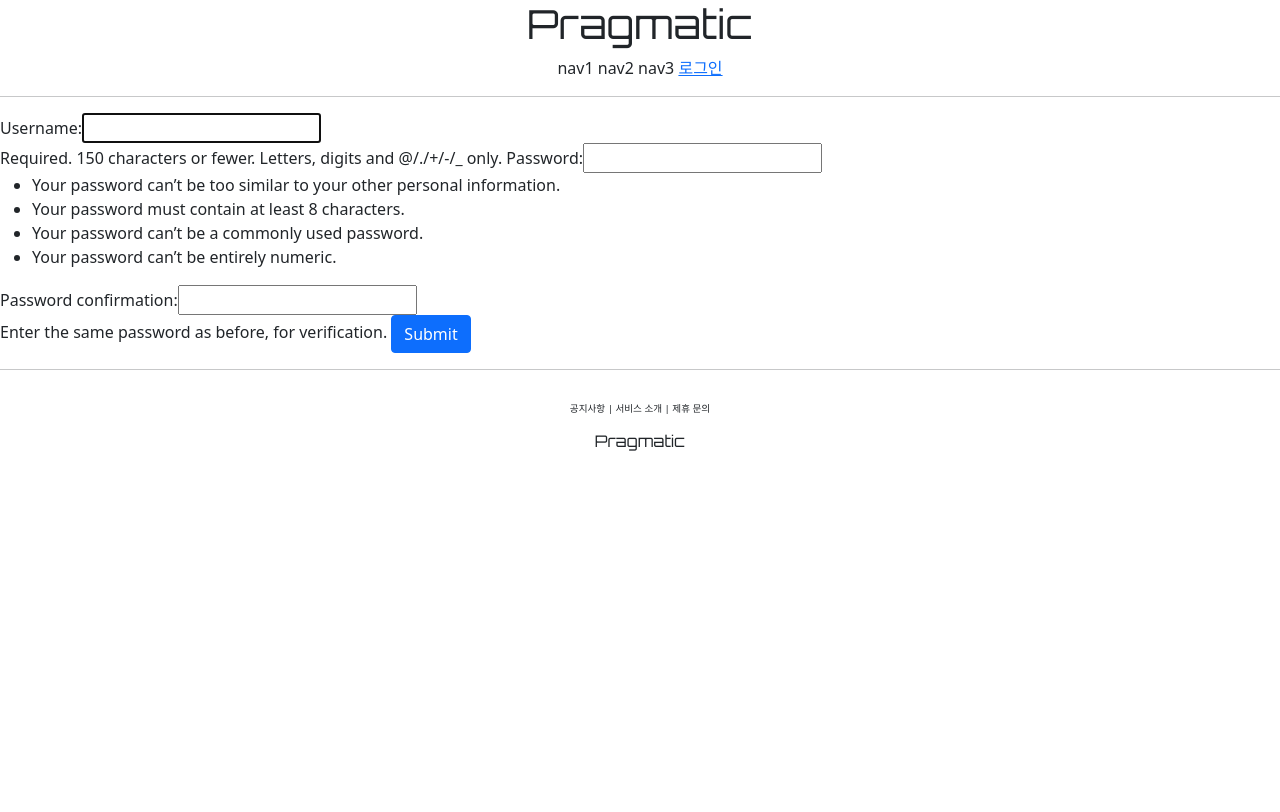
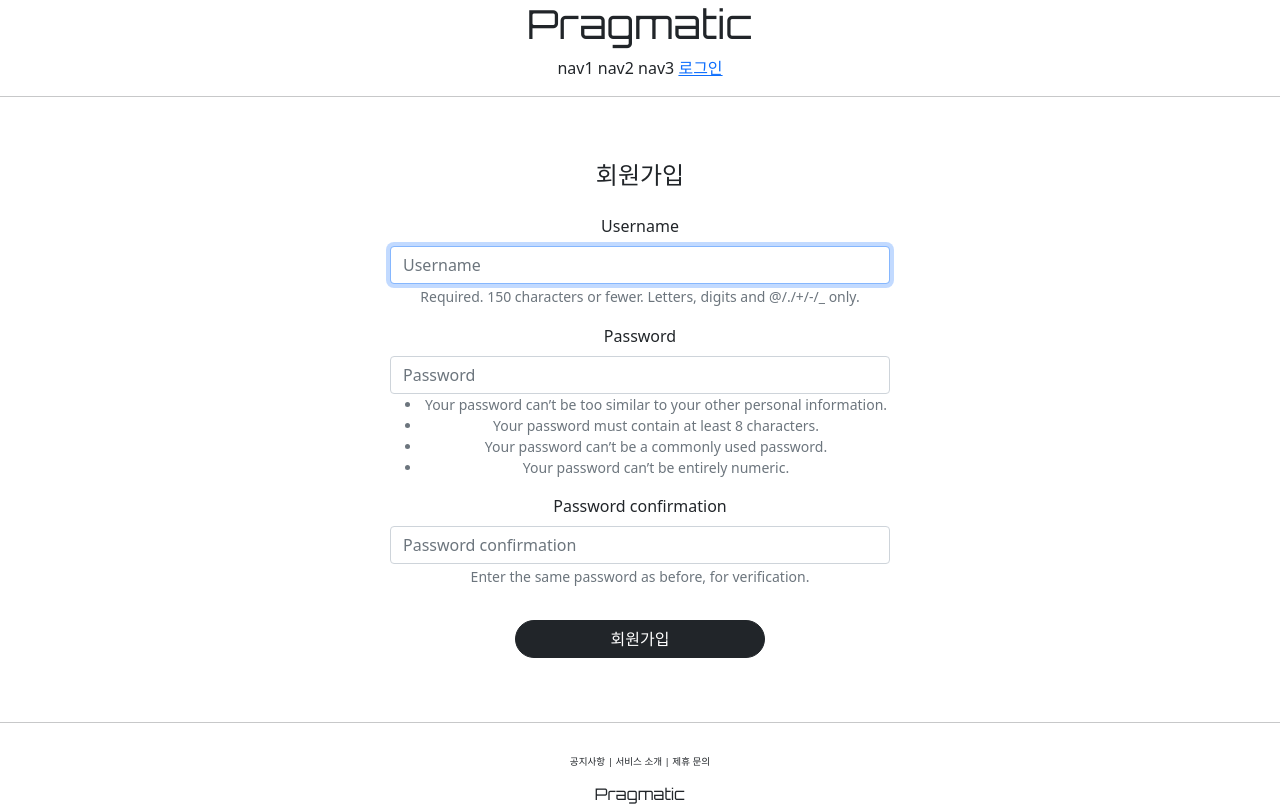
Before and after one commit to Haedong-Jeon/django_study_pragmatic, a Django app: page /account/create/ in a window 1280 px wide. Before the commit the page ends 451 px from the top, so only its background shows below. Run offline with Django 3.2, Linux system fonts and the light colour scheme; parts of the project's set-up code (start-up, migrations or seed data) failed here and were passed over; some libraries are stand-ins or nearby versions.

Commit message:
로그인, 회원가입 화면에 부트스트랩 적용

```diff
--- a/accountapp/templates/accountapp/create.html
+++ b/accountapp/templates/accountapp/create.html
@@ -1,10 +1,16 @@
 {% extends 'base.html' %}
+{% load bootstrap4 %}
 {% block content %}
-    <div>
+    <div style="text-align:center; max-width: 500px; margin: 4rem auto;">
+        <div class='mb-4'>
+            <h4>
+            회원가입
+            </h4>
+        </div>
         <form action='{% url 'accountapp:create' %}' method='post'>
             {% csrf_token %}
-            {{ form }}
-            <input type='submit' class = 'btn btn-primary'>
+            {% bootstrap_form form %}
+            <input type='submit' class='btn btn-dark rounded-pill col-6 mt-3' value='회원가입'>
         </form>
     </div>
 {% endblock %}
--- a/django_study_pragmatic/settings.py
+++ b/django_study_pragmatic/settings.py
@@ -62,6 +62,7 @@ INSTALLED_APPS = [
     'django.contrib.sessions',
     'django.contrib.messages',
     'django.contrib.staticfiles',
+    'bootstrap4',
     'accountapp',
 ]
 
```
Also changed, not shown: accountapp/templates/accountapp/login.html (+5 -4 lines).
